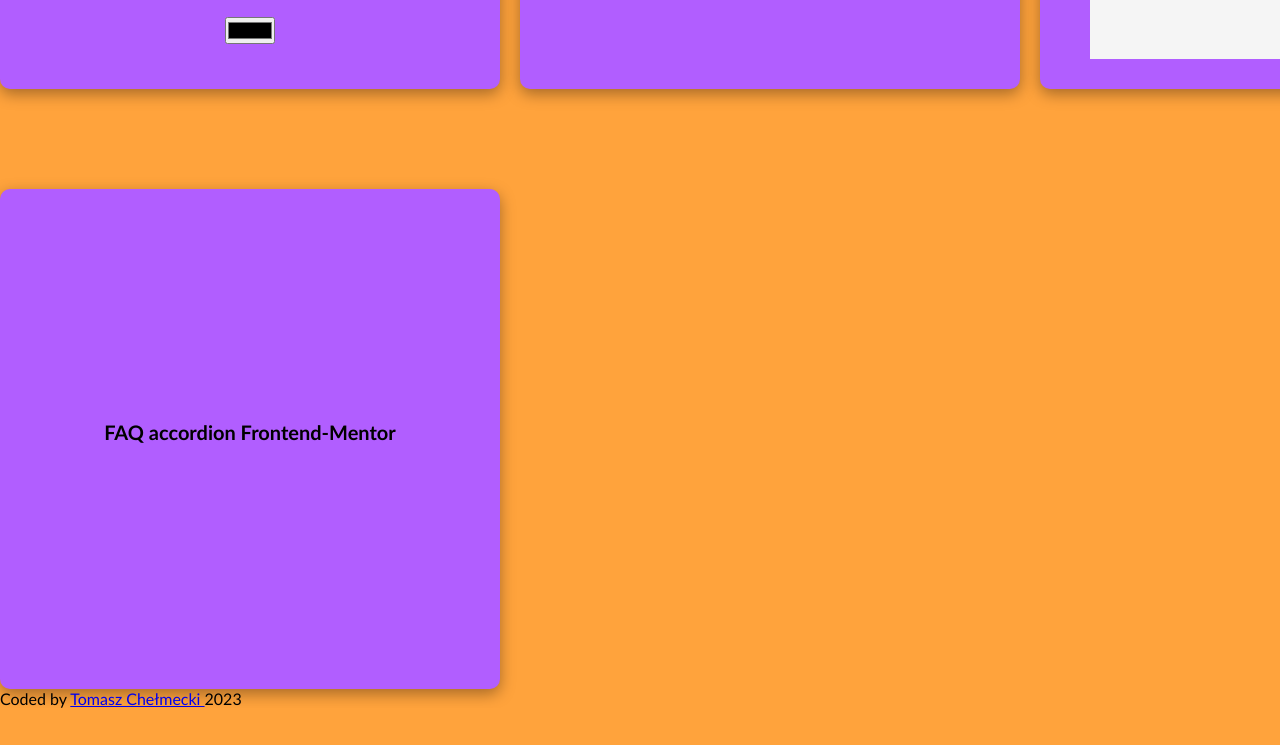
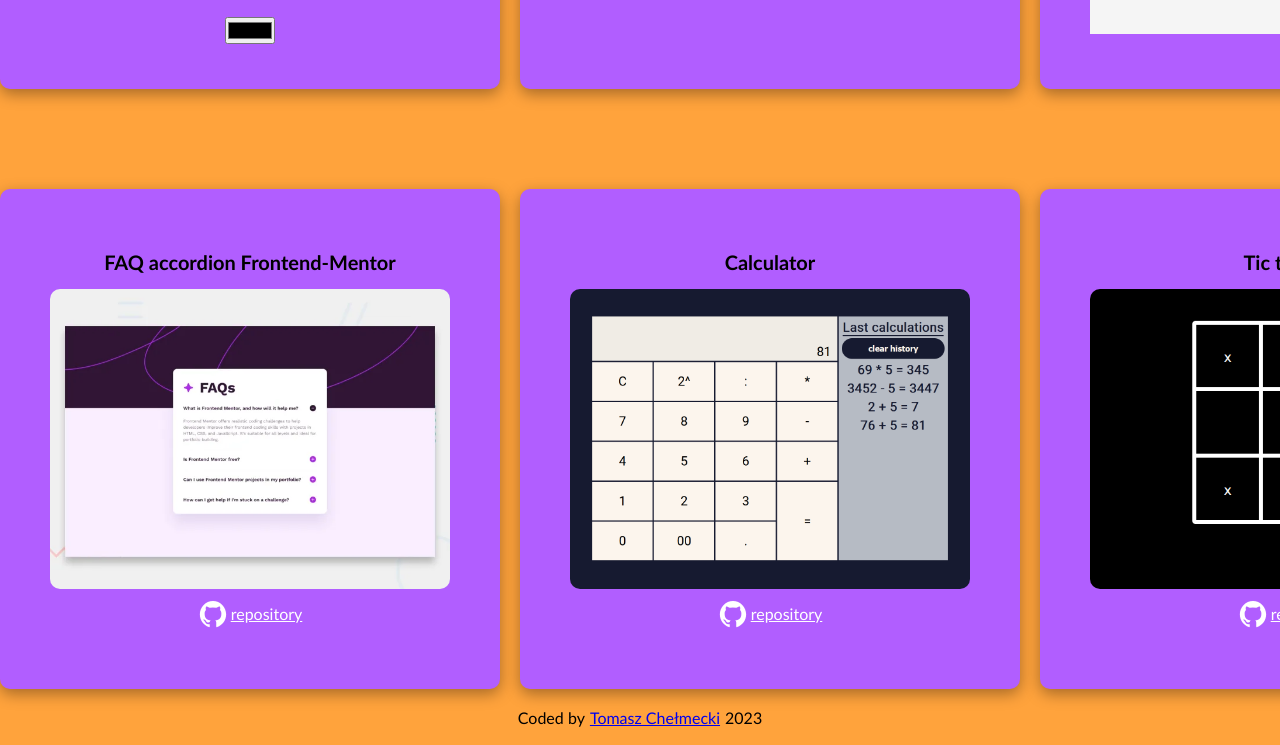
Before and after one commit to tchelmecki/Basic-projects-to-learn-JS, a plain HTML site: page index.html in a window 1280 px wide. Shown: the part 475-1220 px from the top of the page. Before the commit the page ends 1183 px from the top, so only its background shows below. Drawn offline with nearby package versions, Linux system fonts and the light colour scheme.

Commit message:
Update style.css, index.js, index.html

```diff
--- a/index.html
+++ b/index.html
@@ -3,7 +3,7 @@
 <head>
     <meta charset="UTF-8">
     <meta name="viewport" content="width=device-width, initial-scale=1.0">
-    <title>Color picker</title>
+    <title>Basic projects - JavaScript</title>
     <link rel="stylesheet" href="style.css">
 </head>
 <body>
@@ -47,9 +47,28 @@
 
     <div class="containerContent">
         <p>FAQ accordion Frontend-Mentor</p>
-        <div class="image-container">
+        <a class="image-container" href="https://tchelmecki.github.io/FAQ-accordion---Frontend-Mentor/">
 
-        </div>
+        </a>
+        <span class="repository"><ion-icon class="icon-github" name="logo-github"></ion-icon> <a href="https://github.com/tchelmecki/FAQ-accordion---Frontend-Mentor">repository</a></span>
+
+    </div>
+
+    <div class="containerContent">
+        <p>Calculator</p>
+        <a class="image-container-calculator" href="https://tchelmecki.github.io/CalculatorJavaScript/">
+
+        </a>
+        <span class="repository"><ion-icon class="icon-github" name="logo-github"></ion-icon> <a href="https://github.com/tchelmecki/CalculatorJavaScript">repository</a></span>
+
+    </div>
+
+    <div class="containerContent">
+        <p>Tic tac toe</p>
+        <a class="image-container-tictactoe" href="https://tchelmecki.github.io/Tic-tac-toe-JavaScript/">
+
+        </a>
+        <span class="repository"><ion-icon class="icon-github" name="logo-github"></ion-icon> <a href="https://github.com/tchelmecki/Tic-tac-toe-JavaScript">repository</a></span>
 
     </div>
 
@@ -65,5 +84,7 @@
 
 
     <script src="index.js"></script>
+    <script type="module" src="https://unpkg.com/ionicons@7.1.0/dist/ionicons/ionicons.esm.js"></script>
+    <script nomodule src="https://unpkg.com/ionicons@7.1.0/dist/ionicons/ionicons.js"></script>
 </body>
 </html>
--- a/index.js
+++ b/index.js
@@ -65,6 +65,7 @@ add.addEventListener('click',()=>{
 
         taskDiv.appendChild(checkbox);
         taskDiv.appendChild(label);
+        taskDiv.appendChild(removeBtn);
         taskArea.appendChild(taskDiv);
 
         removeTask.addEventListener('click', ()=>{
--- a/style.css
+++ b/style.css
@@ -40,6 +40,20 @@ nav p{
     flex-direction: column;
     border-radius: 10px;
     box-shadow: rgba(0, 0, 0, 0.35) 0px 5px 15px;
+}
+.repository{
+    display: flex;
+    align-items: center;
+    margin-top: 10px;
+}
+.repository a{
+    color: #fff;
+    font-size: 16px;
+    margin-left: 3px;
+}
+.icon-github{
+    font-size: 30px;
+    color: #fff;
 }
 
 p{
@@ -125,7 +139,7 @@ p{
 
 .containerToDoList{
     width: 400px;
-    height: 400px;
+    height: 350px;
     background-color: whitesmoke;
     display: flex;
     flex-direction: column;
@@ -141,6 +155,8 @@ p{
     align-content: center;
     position: sticky;
     top:0;
+    z-index: 2;
+
 }
 .enterSth input{
     width: 90%;
@@ -149,6 +165,7 @@ p{
     padding-left: 10px;
     color: white;
     font-size: 20px;
+    overflow: hidden;
 
 }
 .enterSth input::placeholder{
@@ -171,7 +188,7 @@ p{
     font-size: 30px;
     font-weight: bold;
     background-color: rgb(63, 230, 174);
-    transition: .3s ease-in-out all;
+    transition: .2s ease-in-out all;
 }
 .enterSth span:hover{
     background-color: rgb(48, 198, 148);
@@ -183,8 +200,113 @@ p{
     padding-bottom: 10px;
     padding-left: 10px;
     font-size: 20px;
-
+    position: relative;
 }
 .task label{
     padding-left: 5px;
 }
+.remove-btn{
+    width: 20px;
+    height: 20px;
+    background-color: red;
+    position: absolute;
+    right: 10px;
+    bottom: 10px;
+    border: none;
+    color: #fff;
+    font-weight: bold;
+    transition: .2s ease-in-out all;
+}
+.remove-btn:hover{
+    cursor: pointer;
+    background-color: rgb(201, 0, 0);
+}
+/*=========FAQs accordion Frontend Mentor Challenge=================*/
+.image-container {
+    height: 300px;
+    width: 80%;
+    background-color: #fff;
+    background-image: url(img/faq.webp);
+    background-repeat: no-repeat;
+    background-size: cover;
+    background-position: center;
+    border-radius: 10px;
+    position: relative;
+}
+
+.containerContent .image-container:first-child{
+    background-image: url(img/calculator.png);
+
+}
+
+.image-container::after, .image-container-calculator::after,
+.image-container-tictactoe::after {
+    content: 'Check project';
+    font-size: 20px;
+    display: flex;
+    align-items: center;
+    justify-content: center;
+    color: #fff;
+    width: 100%;
+    height: 100%;
+    opacity: 0;
+    background-color: #B15EFF;
+    position: absolute;
+    bottom: 0px;
+    border-bottom-left-radius: 10px;
+    border-bottom-right-radius: 10px;
+
+    transition: opacity 0.3s ease-in-out;
+}
+
+.image-container:hover::after, .image-container-calculator:hover::after,
+.image-container-tictactoe:hover::after{
+    cursor: pointer;
+    opacity: 0.4;
+    animation: fadeIn 0.3s ease-in-out; /* Dodaj animację fadeIn */
+}
+
+.image-container-calculator{
+    height: 300px;
+    width: 80%;
+    background-color: #fff;
+    background-image: url(img/calculator.png);
+    background-repeat: no-repeat;
+    background-size: cover;
+    background-position: center;
+    border-radius: 10px;
+    position: relative;
+}
+
+.image-container-tictactoe{
+    height: 300px;
+    width: 80%;
+    background-color: #fff;
+    background-image: url(img/tictactoe.PNG);
+    background-repeat: no-repeat;
+    background-size: cover;
+    background-position: center;
+    border-radius: 10px;
+    position: relative;
+}
+
+@keyframes fadeIn {
+    from {
+        opacity: 0;
+    }
+    to {
+        opacity: 0.4;
+    }
+}
+
+
+
+footer{
+    height: 7svh;
+    display: flex;
+    justify-content: center;
+    align-items: center;
+}
+footer a{
+    margin: 0 5px 0 5px;
+}
```
Also changed, not shown: img/calculator.png (added), img/tictactoe.PNG (added).
